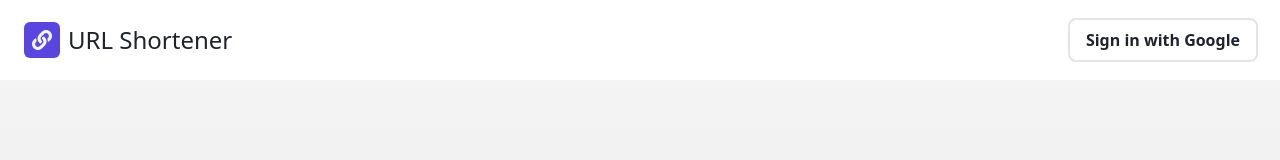
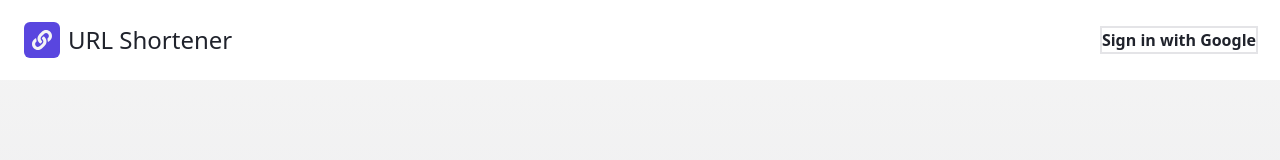
Before and after one commit to StackOverflowIsBetterThanAnyAI/url-shortener, a Next.js app: page / in a window 1280 px wide. Shown: the top 160 px of the page. Built offline with nearby package versions, Linux system fonts and the light colour scheme.

Commit message:
button - className

```diff
--- a/src/components/navigation/Navigation.tsx
+++ b/src/components/navigation/Navigation.tsx
@@ -8,12 +8,7 @@ const Navigation = () => {
                     <Logo />
                     <span className="max-[384px]:hidden">URL Shortener</span>
                 </h1>
-                <button
-                    className="px-3 xs:px-4 py-1.5 xs:py-2 rounded-md"
-                    title="Sign in with Google"
-                >
-                    Sign in with Google
-                </button>
+                <button title="Sign in with Google">Sign in with Google</button>
             </div>
         </nav>
     )
```
